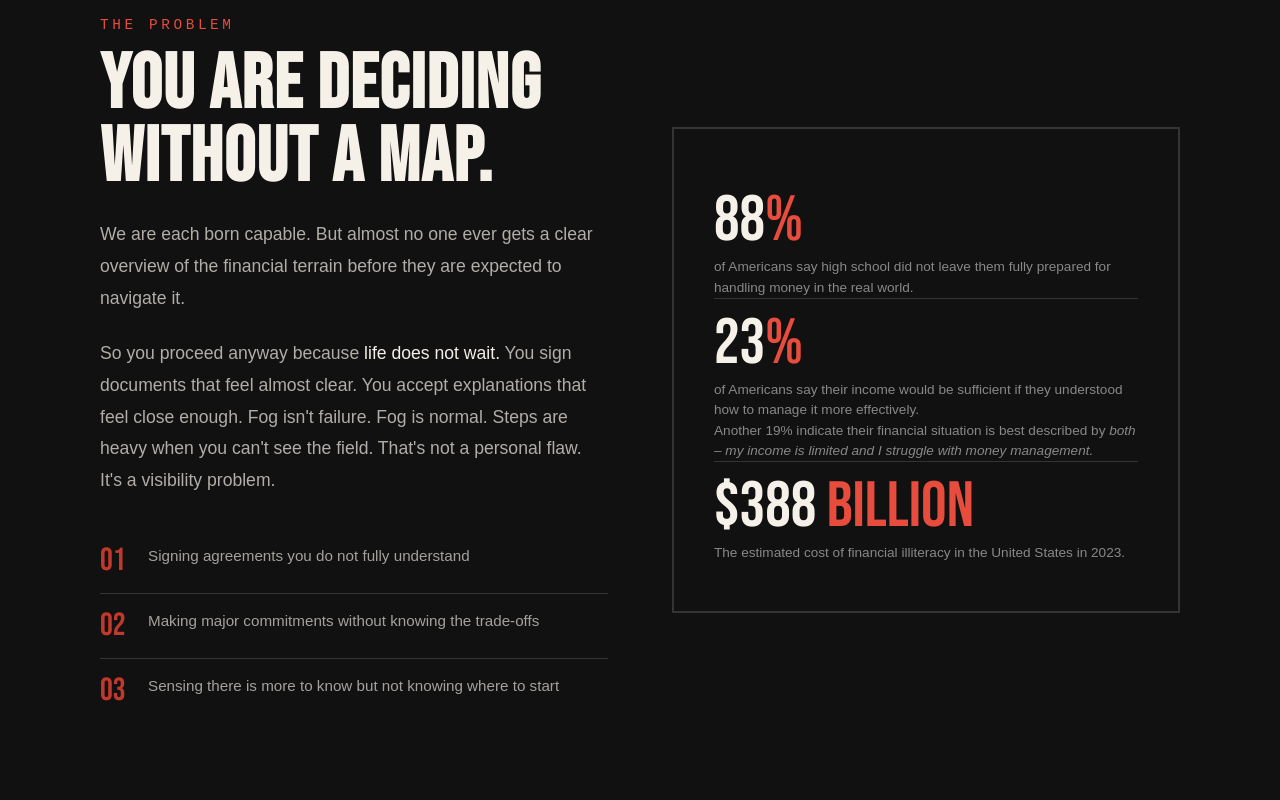
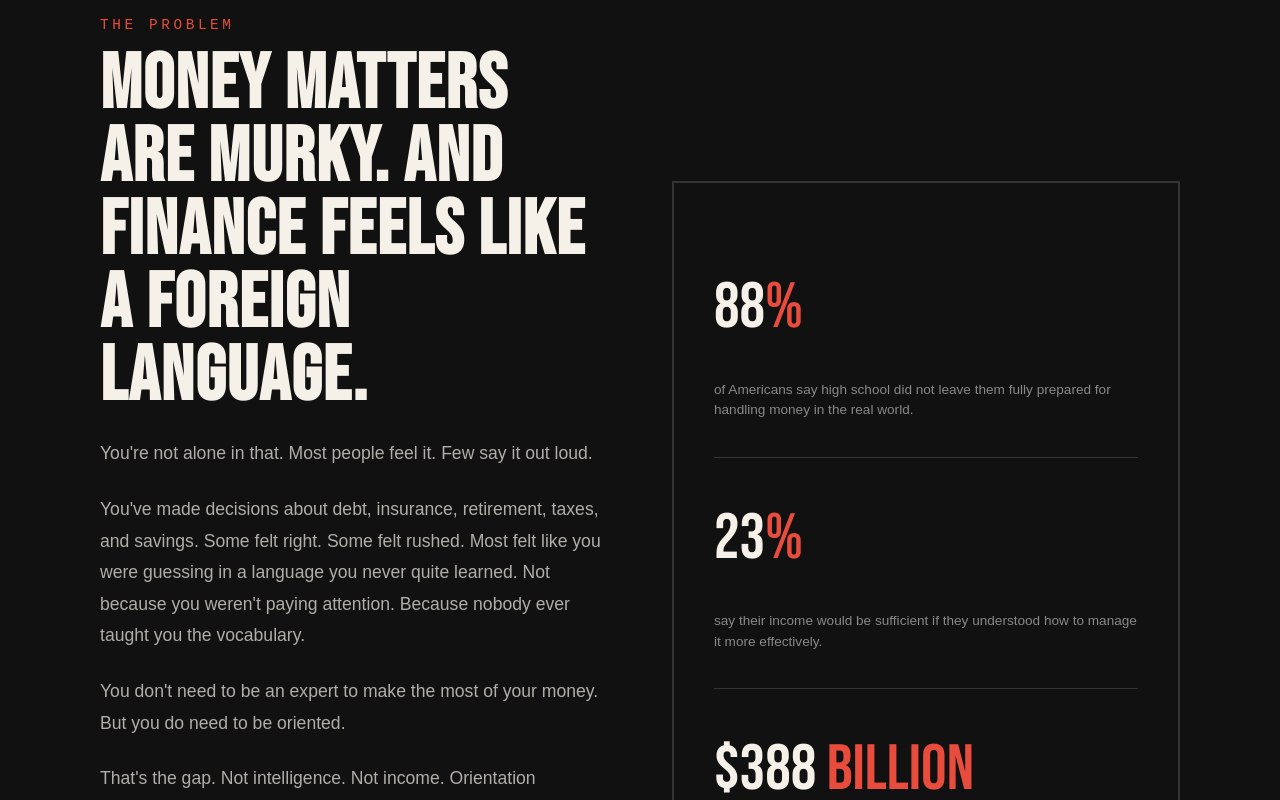
Before and after one commit to jvgiv/ffcpreview, a Next.js app: page / in a window 1280 px wide. Shown: the part 1200-2000 px from the top of the page. Built offline with nearby package versions, Linux system fonts and the light colour scheme; no server answers.

Commit message:
changed the problem

```diff
--- a/src/app/components/home/Problem.js
+++ b/src/app/components/home/Problem.js
@@ -9,30 +9,47 @@ export default function Problem() {
         <div className="friction-grid">
           <div className="friction-copy reveal">
             <span className="section-label">THE PROBLEM</span>
-            <h2 className="section-title">YOU ARE DECIDING WITHOUT A MAP.</h2>
+            {/* <h2 className="section-title">YOU ARE DECIDING WITHOUT A MAP.</h2> */}
+            <h2 className="section-title">MONEY MATTERS ARE MURKY.  AND FINANCE FEELS LIKE A FOREIGN LANGUAGE.</h2>
             <p>
+              You&apos;re not alone in that.  Most people feel it.  Few say it out loud.
+            </p>
+            {/* <p>
               We are each born capable. But almost no one ever gets a clear overview of the
               financial terrain before they are expected to navigate it.
+            </p> */}
+            <p>
+              You&apos;ve made decisions about debt, insurance, retirement, taxes, and savings.  Some felt right.  Some felt rushed.  Most felt like you were guessing in a language you never quite learned.  Not because
+               you weren&apos;t paying attention.  Because nobody ever taught you the vocabulary.
             </p>
             <p>
+              You don&apos;t need to be an expert to make the most of your money.  But you do need to be oriented.
+            </p>
+            <p>
+              That&apos;s the gap.  Not intelligence.  Not income.  Orientation
+            </p>
+            {/* <p>
               So you proceed anyway because <strong>life does not wait.</strong> You sign
               documents that feel almost clear. You accept explanations that feel close
               enough. Fog isn&apos;t failure. Fog is normal. Steps are heavy when you can&apos;t see the field. That&apos;s not a personal flaw. It&apos;s a visibility problem.
-            </p>
+            </p> */}
             <ul className="pain-list">
               <li>
                 <span className="pain-num">01</span>
-                Signing agreements you do not fully understand
+                You&apos;ve signed agreements you didn&apos;t fully understand
               </li>
               <li>
                 <span className="pain-num">02</span>
-                Making major commitments without knowing the trade-offs
+                You&apos;ve made major commitments without knowing the trade-offs
               </li>
               <li>
                 <span className="pain-num">03</span>
-                Sensing there is more to know but not knowing where to start
+                You&apos;ve sensed there&apos;s more to know but had no idea where to start
               </li>
             </ul>
+            <p>
+              That feeling has a name.  <span style={{color: "var(--red)"}}>Financial fog.</span>  And it&apos;s more common than the statistics will ever fully capture.
+            </p>
           </div>
 
           <div className="friction-stat reveal">
@@ -47,13 +64,14 @@ export default function Problem() {
               <div className="stat-divider" />
               <p className="stat-num">23<span>%</span></p>
               <p className="stat-label">
-                of Americans say their income would be sufficient if they understood how to manage it more effectively. <br /> Another 19% indicate their financial situation is best described by <i>both – my income is limited and I struggle with money management.</i>
+                say their income would be sufficient if they understood how to manage it more effectively.
+                {/* <br /> Another 19% indicate their financial situation is best described by <i>both – my income is limited and I struggle with money management.</i> */}
               </p>
               <div className="stat-divider" />
               <p className="stat-num">
                 $388 <span>BILLION</span>
               </p>
-              <p className="stat-label">The estimated cost of financial illiteracy in the United States in 2023.</p>
+              <p className="stat-label">is the estimated cost of financial illiteracy in the United States in 2023.</p>
             </div>
           </div>
         </div>
--- a/src/app/homepage.css
+++ b/src/app/homepage.css
@@ -300,8 +300,16 @@
   display: flex;
   flex-direction: column;
   border: 2px solid var(--border);
-  padding: 3rem 2.5rem;
-  gap: 2rem;
+  padding: 5rem 2.5rem;
+  gap: 3rem;
+  height: 70%;
+}
+
+.stat-item {
+  display: flex;
+  flex-direction: column;
+  justify-content: space-between;
+  height: 100%;
 }
 
 .stat-num {
```
